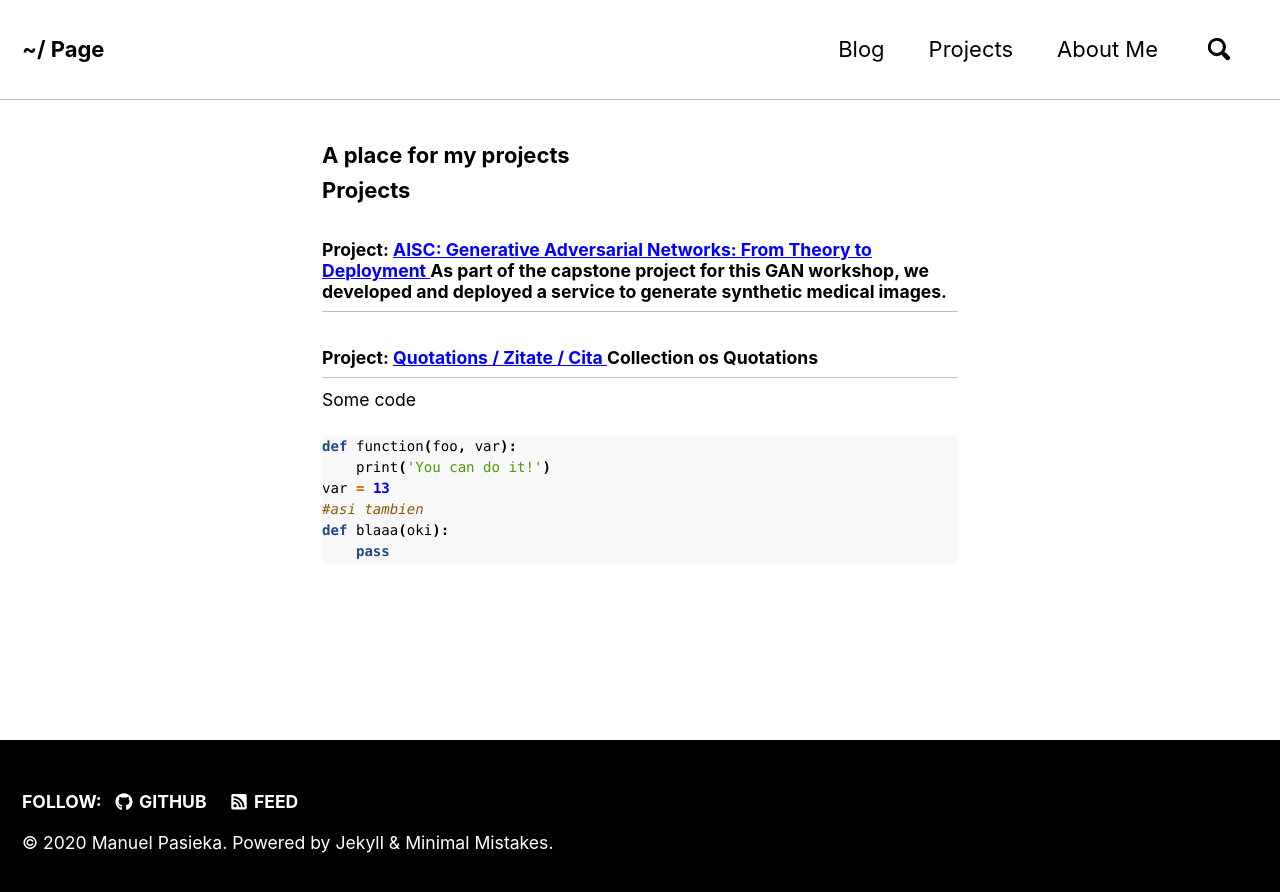
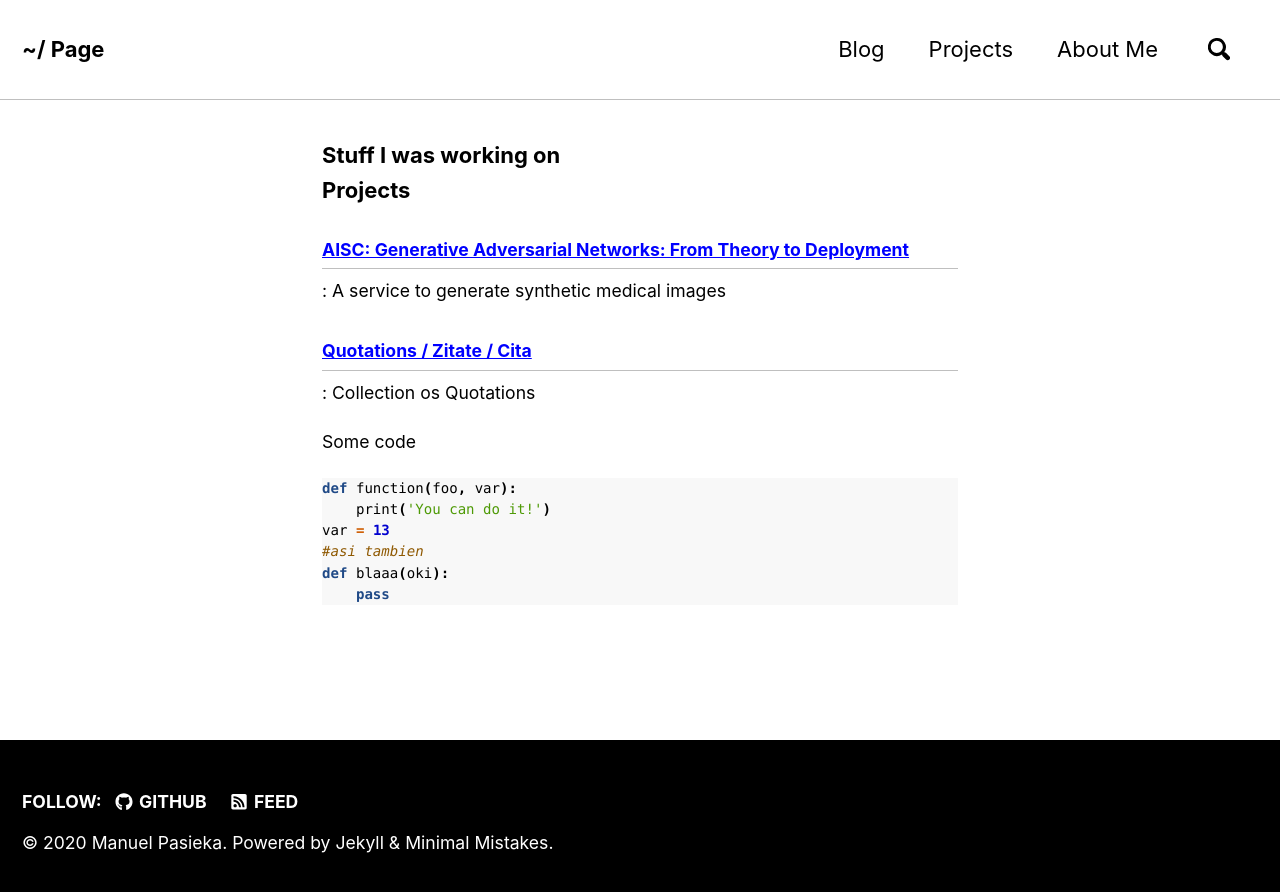
Before and after one commit to mapa17/mapa17.github.io, a Jekyll site: the page built from _pages/projects.md, in a window 1280 px wide. Shown: the top 892 px of the page. Built offline with Jekyll 4.4.1, drawn with Linux system fonts in a browser that asks for light colours; nearby versions of some CDN libraries.

Commit message:
Tuning things a bit ...

```diff
--- a/_pages/projects.md
+++ b/_pages/projects.md
@@ -1,7 +1,7 @@
 ---
 #layout: page
 permalink: /projects/
-title: "A place for my projects"
+title: "Stuff I was working on"
 excerpt: "All kind of different personal projects"
 #toc: true
 
@@ -15,12 +15,11 @@ author_profile: false
 
 {% for project in site.projects %}
 <h2>
-    Project:
     <a href="{{ project.url }}">
     {{ project.title }}
     </a>
-    {{ project.excerpt }}
 </h2>
+: {{ project.excerpt }}
 {% comment %} <p>{{ project.content | markdownify }}</p> {%endcomment%}
 {% endfor %}
 
--- a/_projects/AISC-Synthetyk.md
+++ b/_projects/AISC-Synthetyk.md
@@ -1,6 +1,6 @@
 ---
 title: "AISC: Generative Adversarial Networks: From Theory to Deployment"
-excerpt: "As part of the capstone project for this GAN workshop, we developed and deployed a service to generate synthetic medical images."
+excerpt: "A service to generate synthetic medical images"
 #layout: "projects"
 ---
 
```
